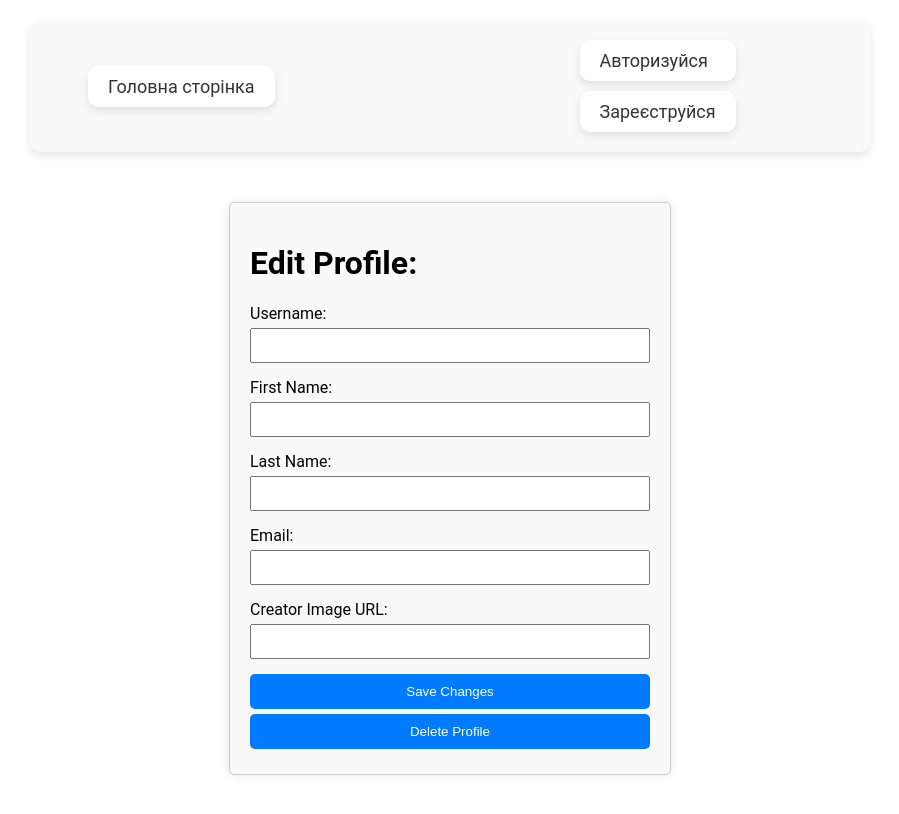
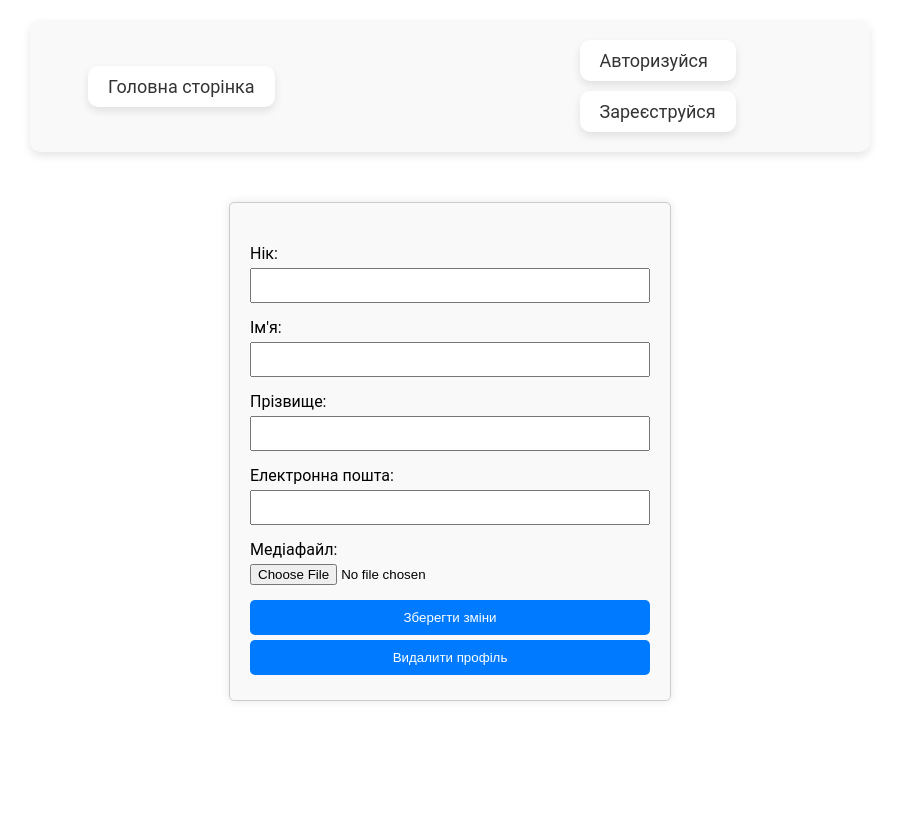
Before and after one commit to serhii93git/blog_proj, a Vue app: page /edit/1 in a window 1280 px wide. Shown: the top 814 px of the page, without its empty margins (190-1089 px from the left). Built offline with nearby package versions, Linux system fonts and the light colour scheme; no server answers.

Commit message:
change UserProfile style & fixed user img add form

```diff
--- a/src/components/UserProfileEdit.vue
+++ b/src/components/UserProfileEdit.vue
@@ -1,35 +1,36 @@
 <template>
   <div class="user-profile">
-      <h1>Edit Profile: {{ user.username }}</h1>
+    <h1>{{ user.username }}</h1>
     <img v-if="user.creator_image" :src="user.creator_image" alt="Creator Image" class="creator-image" />
     <form @submit.prevent="updateUserData">
       <div class="form-group">
-          <label for="username">Username:</label>
+        <label for="username">Нік:</label>
         <input id="username" v-model="user.username" type="text" class="form-control" />
       </div>
       <div class="form-group">
-          <label for="first_name">First Name:</label>
+        <label for="first_name">Ім'я:</label>
         <input id="first_name" v-model="user.first_name" type="text" class="form-control" />
       </div>
       <div class="form-group">
-          <label for="last_name">Last Name:</label>
+        <label for="last_name">Прізвище:</label>
         <input id="last_name" v-model="user.last_name" type="text" class="form-control" />
       </div>
       <div class="form-group">
-          <label for="email">Email:</label>
+        <label for="email">Електронна пошта:</label>
         <input id="email" v-model="user.email" type="email" class="form-control" />
       </div>
       <div class="form-group">
-          <label for="creator_image">Creator Image URL:</label>
-          <input id="creator_image" v-model="user.creator_image" type="text" class="form-control" />
+        <label for="media">Медіафайл:</label>
+        <input type="file" id="creator_image" @change="handleFileChange" accept="image/*" class="form-control">
       </div>
       <div class="button1">
-        <button type="submit" class="btn btn-primary">Save Changes</button>
+        <button type="submit" class="btn btn-primary">Зберегти зміни</button>
       </div>
-        <button @click="deleteUserData" type="button" class="btn btn-danger">Delete Profile</button>
+      <button @click="deleteUserData" type="button" class="btn btn-danger">Видалити профіль</button>
     </form>
   </div>
 </template>
+
 
 <script>
 import axios from 'axios';
@@ -46,7 +47,8 @@
         email: '',
         date_joined: '',
         creator_image: ''
-        }
+      },
+      selectedFile: null
     };
   },
   mounted() {
@@ -66,13 +68,28 @@
         console.error('Error fetching data:', error);
       }
     },
+    handleFileChange(event) {
+      this.selectedFile = event.target.files[0];
+    },
     async updateUserData() {
       try {
         if (!this.user.id) {
           console.error('User ID is missing');
           return;
         }
-          const response = await axios.put(`http://34.228.31.75:8000/api/creator/${this.user.id}/`, this.user);
+        const formData = new FormData();
+        formData.append('username', this.user.username);
+        formData.append('first_name', this.user.first_name);
+        formData.append('last_name', this.user.last_name);
+        formData.append('email', this.user.email);
+        if (this.selectedFile) {
+          formData.append('creator_image', this.selectedFile);
+        }
+        const response = await axios.put(`http://34.228.31.75:8000/api/creator/${this.user.id}/`, formData, {
+          headers: {
+            'Content-Type': 'multipart/form-data'
+          }
+        });
         console.log('User data updated:', response.data);
       } catch (error) {
         console.error('Error updating data:', error);
@@ -149,5 +166,4 @@
   background-color: #999;
   cursor: not-allowed;
 }
-
 </style>
```
Lines whose indentation alone changed are shown as unchanged.
